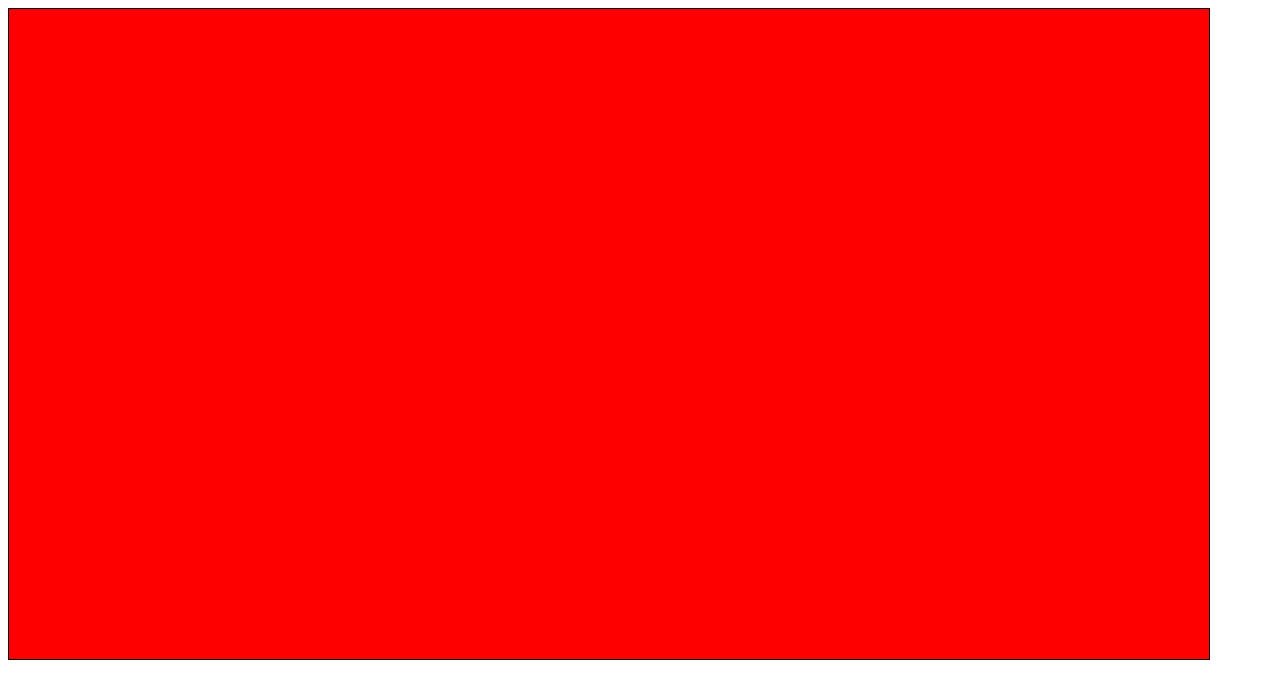
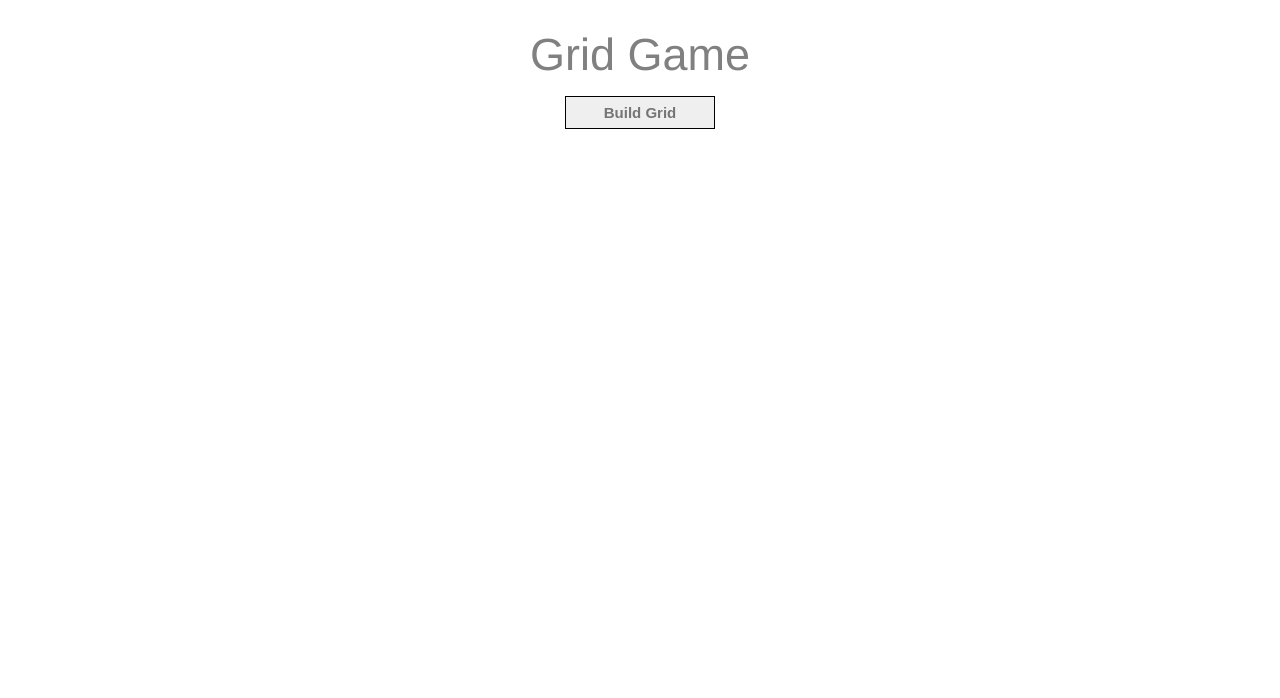
Before and after one commit to vegatron09/sketch_app, a plain HTML site: page index.html in a window 1280 px wide. Drawn offline with Linux system fonts and the light colour scheme.

Commit message:
Added bootstrap and some basic styles

```diff
--- a/css/style.css
+++ b/css/style.css
@@ -1,6 +1,39 @@
-.grid {
-  width: 1200px;
-  height: 650px;
+* {
+  margin: 0; padding: 0;
+}
+
+.container {
+  width: 700px;
+  margin: 0 auto;
+  text-align: center;
+  color: gray;
+}
+
+#header {
+  margin-top: 30px;
+}
+
+h1 {
+  font-size: 45px;
+  margin-top: 0;
+  margin-bottom: 5px;
+}
+
+.start {
+  text-align: center;
+  background-color: #efefef;
   border: 1px solid black;
-  background-color: red;
+  color: #757575;
+  margin: 11px 4px;
+  font-family: arial, sans-serif;
+  font-size: 15px;
+  font-weight: bold;
+  padding: 5px;
+  width: 150px;
 }
+
+.start:hover {
+  border: 1px solid #d9d9d9;
+  color: #403e3e;
+  box-shadow: 1px 1px 2px #888888;
+}
--- a/index.html
+++ b/index.html
@@ -2,16 +2,21 @@
 <html>
   <head>
     <title>JQuery Sketch App</title>
+    <link rel="stylesheet" href="css/bootstrap.min.css">
     <link rel="stylesheet" href="css/style.css">
     <script type="text/javascript" src="js/jquery.min.js"></script>
+    <script type="text/javascript" src="js/bootstrap.min.js"
     <script type="text/javascript" src="js/script.js"></script>
   </head>
 
   <body>
     <div class="container">
-      <div class="grid">
-        <div class="box">
-        </div>
+      <div id="header">
+        <h1>Grid Game</h1>
+        <button id ="start" class="start">Build Grid</button>
+      </div><!--.header-->
+      <div id = 'grid'>
+        <!--This is where the grid will be inserted by jquery-->
       </div><!--.grid-->
     </div><!--.container-->
   </body>
```
Also changed, not shown: css/bootstrap.min.css (added), js/bootstrap.min.js (added).
